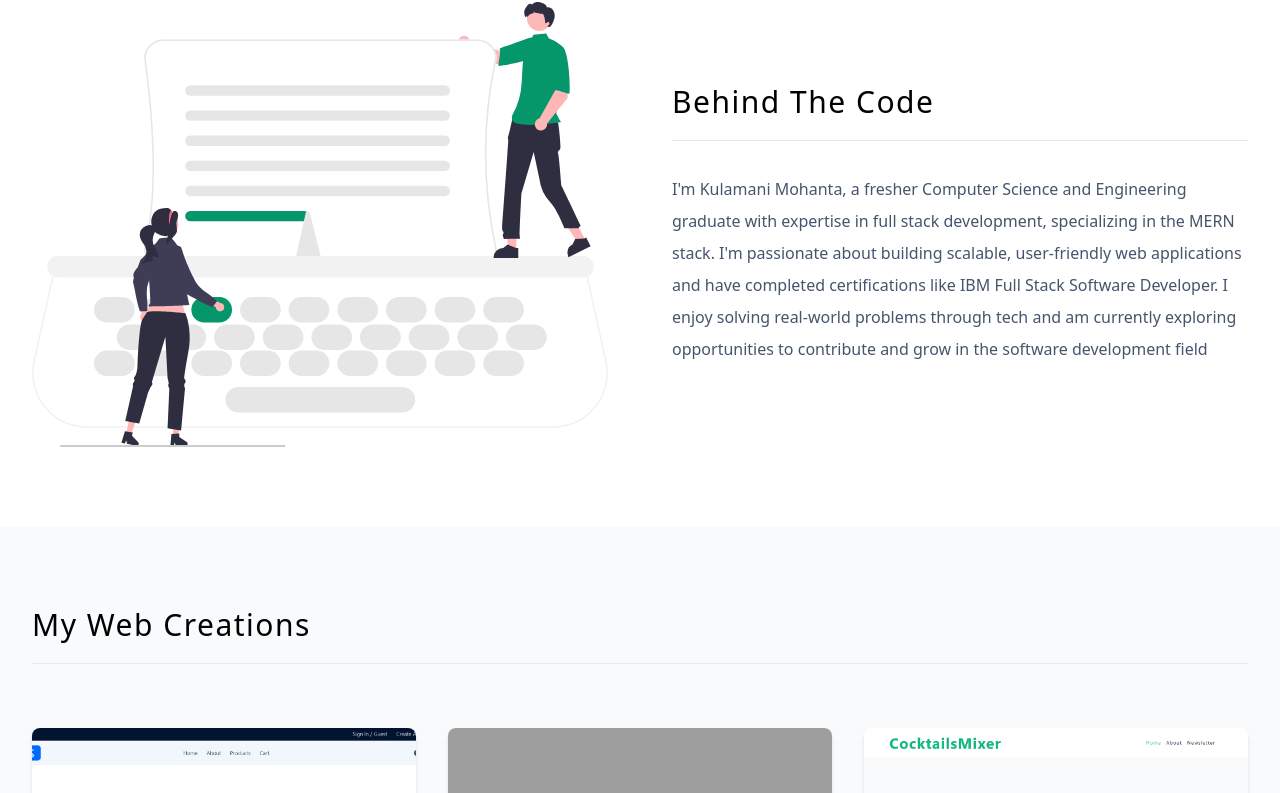
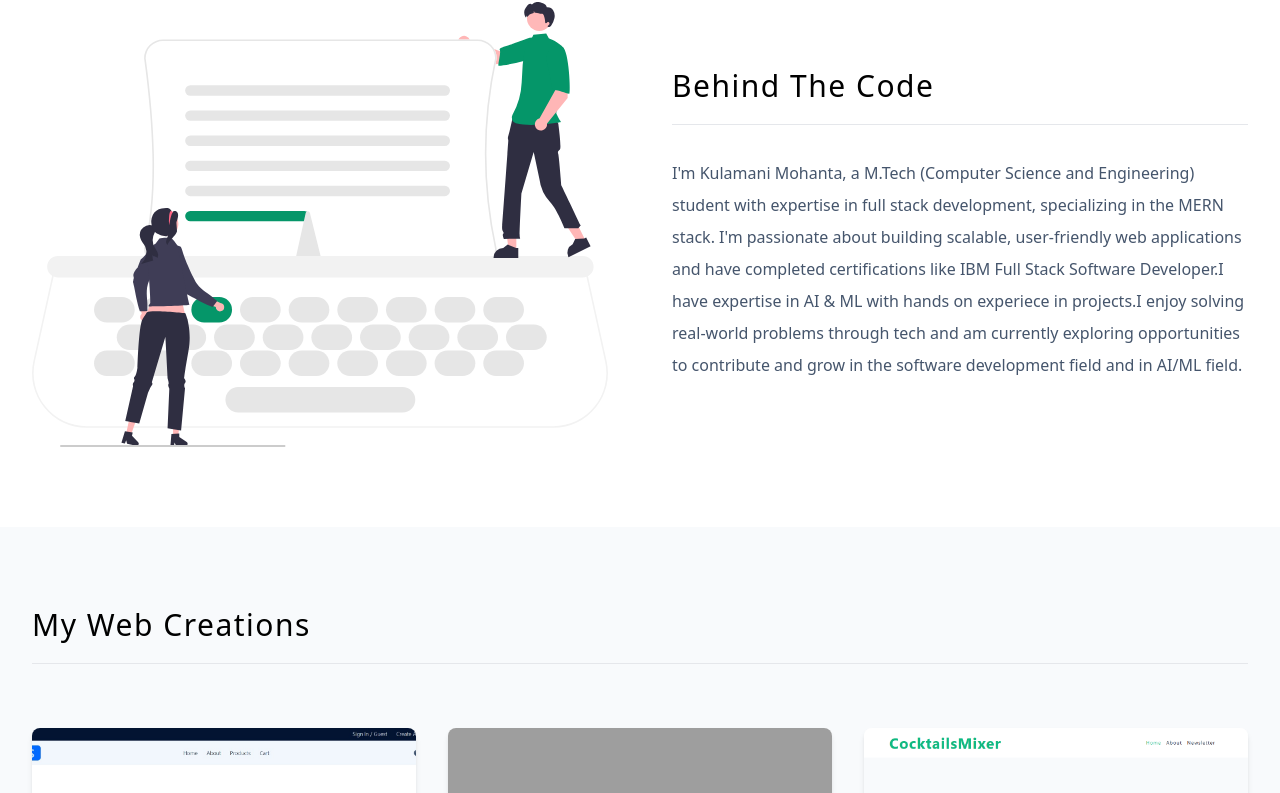
Before and after one commit to Kulamani6370/Portfolio, a React (Vite) app: page / in a window 1280 px wide. Shown: the part 1879-2672 px from the top of the page. Built offline with nearby package versions, Linux system fonts and the light colour scheme; grey boxes are pictures that could not be loaded.

Commit message:
Qualf Changes

```diff
--- a/src/components/About.jsx
+++ b/src/components/About.jsx
@@ -9,13 +9,15 @@ const About = () => {
         <article>
           <SectionTitle text="Behind the code" />
           <p className="text-slate-600 mt-8 leading-loose">
-            I'm Kulamani Mohanta, a fresher Computer Science and Engineering
-            graduate with expertise in full stack development, specializing in
+            I'm Kulamani Mohanta, a M.Tech (Computer Science and Engineering)
+            student with expertise in full stack development, specializing in
             the MERN stack. I'm passionate about building scalable,
             user-friendly web applications and have completed certifications
-            like IBM Full Stack Software Developer. I enjoy solving real-world
+            like IBM Full Stack Software Developer.I have expertise in AI & ML
+            with hands on experiece in projects.I enjoy solving real-world
             problems through tech and am currently exploring opportunities to
-            contribute and grow in the software development field
+            contribute and grow in the software development field and in AI/ML
+            field.
           </p>
         </article>
       </div>
--- a/src/components/Qualifications.jsx
+++ b/src/components/Qualifications.jsx
@@ -7,6 +7,17 @@ const Qualifications = () => {
     <section className=" py-10 mx-auto max-w-7xl px-8 " id="qualifications">
       <SectionTitle text="🎓 My Qualifications" />
       <div class="space-y-6 py-10">
+        {/* <!-- Qualification Card --> */}
+        <div class="bg-gray-50 rounded-xl shadow p-6 hover:shadow-md transition">
+          <h3 class="text-xl font-semibold text-gray-800">
+            M.Tech in Computer Science & Engineering
+          </h3>
+          <p class="text-sm text-gray-600 mt-1 r">
+            National Institute of Technology Puducherry | 2025 – 2027
+          </p>
+
+          <p class="text-sm text-gray-500">CGPA: --</p>
+        </div>
         {/* <!-- Qualification Card --> */}
         <div class="bg-gray-50 rounded-xl shadow p-6 hover:shadow-md transition">
           <h3 class="text-xl font-semibold text-gray-800">
```
